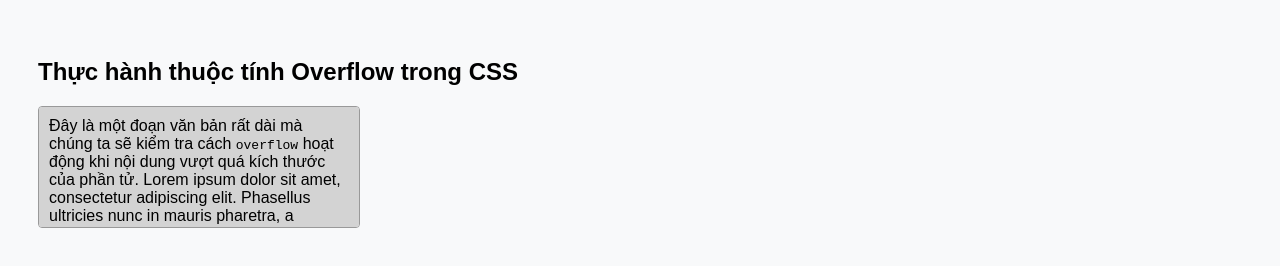
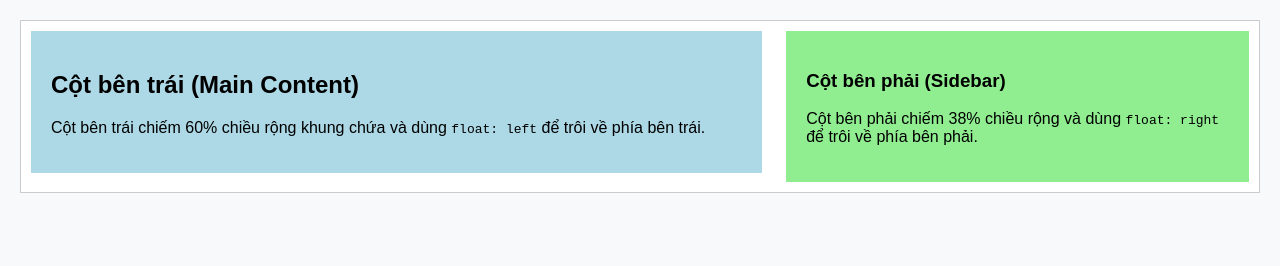
Before and after one commit to dtc245230003-svg/Overflow-Practice, a plain HTML site: page index.html in a window 1280 px wide. Drawn offline with Linux system fonts and the light colour scheme.

Commit message:
Add float and clear two-column layout practice

```diff
--- a/index.html
+++ b/index.html
@@ -3,15 +3,20 @@
 <head>
     <meta charset="UTF-8">
     <meta name="viewport" content="width=device-width, initial-scale=1.0">
-    <title>Quản lý Overflow</title>
+    <title>Bố cục bằng Float và Clear</title>
     <link rel="stylesheet" href="style.css">
 </head>
 <body>
 
-    <h2>Thực hành thuộc tính Overflow trong CSS</h2>
-
-    <div class="overflow-box">
-        Đây là một đoạn văn bản rất dài mà chúng ta sẽ kiểm tra cách <code>overflow</code> hoạt động khi nội dung vượt quá kích thước của phần tử. Lorem ipsum dolor sit amet, consectetur adipiscing elit. Phasellus ultricies nunc in mauris pharetra, a ultricies justo fermentum. Curabitur vel hendrerit erat, ut congue enim. Duis pulvinar euismod leo vel vulputate.
+    <div class="container">
+        <div class="left-column">
+            <h2>Cột bên trái (Main Content)</h2>
+            <p>Cột bên trái chiếm 60% chiều rộng khung chứa và dùng <code>float: left</code> để trôi về phía bên trái.</p>
+        </div>
+        <div class="right-column">
+            <h3>Cột bên phải (Sidebar)</h3>
+            <p>Cột bên phải chiếm 38% chiều rộng và dùng <code>float: right</code> để trôi về phía bên phải.</p>
+        </div>
     </div>
 
 </body>
--- a/style.css
+++ b/style.css
@@ -1,15 +1,38 @@
+/* Áp dụng border-box toàn trang để padding không làm tăng tổng chiều rộng */
+* {
+    box-sizing: border-box;
+}
+
 body {
     font-family: Arial, sans-serif;
-    padding: 30px;
+    margin: 20px;
     background-color: #f8f9fa;
 }
 
-.overflow-box {
-    width: 300px;
-    height: 100px;
-    background-color: lightgray;
+.container {
+    width: 100%;
+    background-color: #ffffff;
+    border: 1px solid #cccccc;
     padding: 10px;
-    border: 1px solid #999999;
-    border-radius: 4px;
-    overflow: auto;
 }
+
+.left-column {
+    width: 60%;
+    float: left;
+    background-color: lightblue;
+    padding: 20px;
+}
+
+.right-column {
+    width: 38%;
+    float: right;
+    background-color: lightgreen;
+    padding: 20px;
+}
+
+/* Kỹ thuật Clearfix xử lý tràn khung khi dùng float */
+.container::after {
+    content: "";
+    display: block;
+    clear: both;
+}
```
